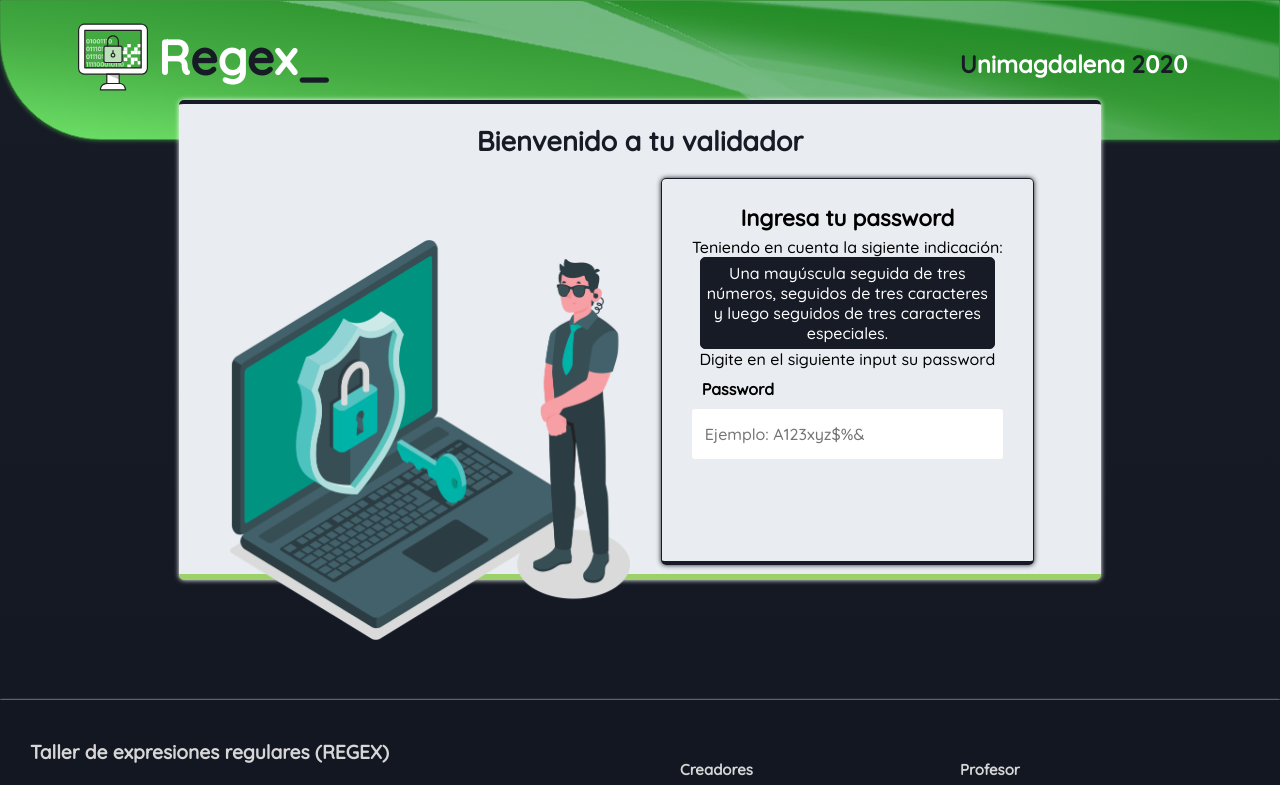
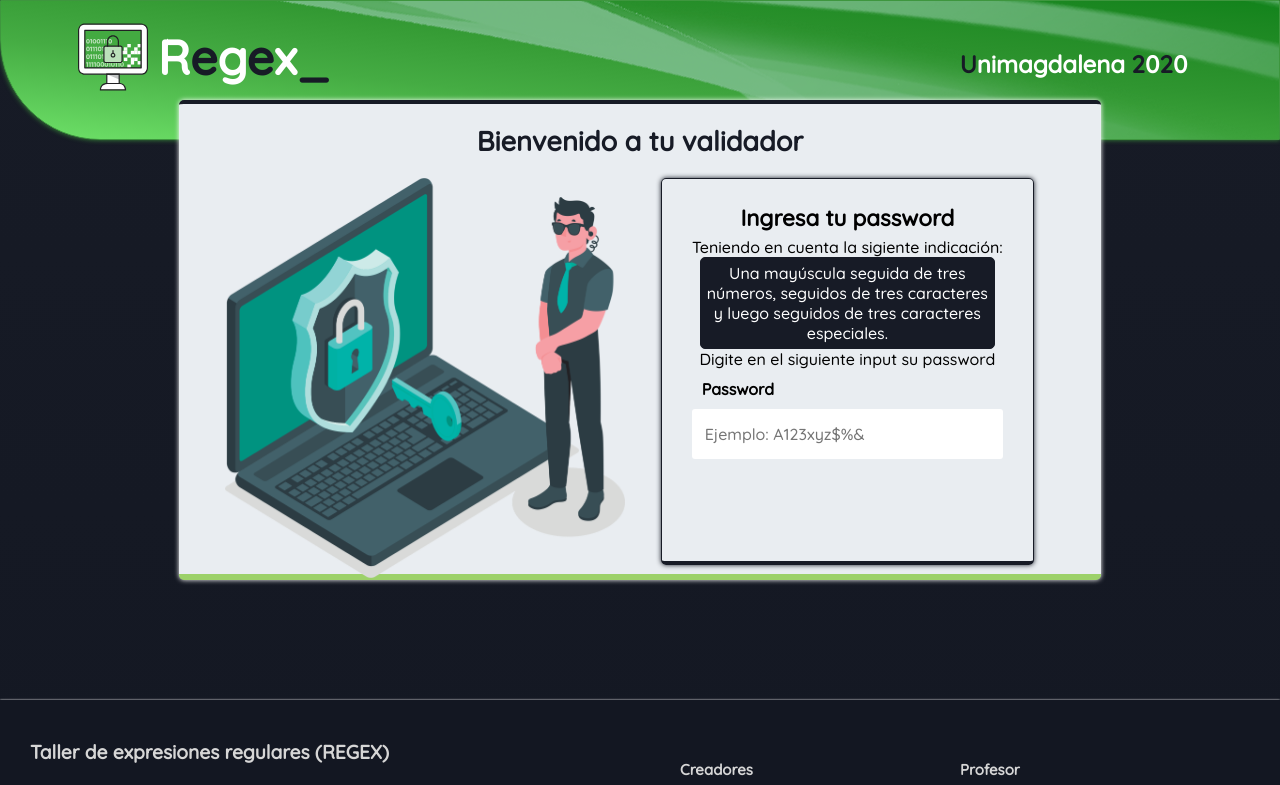
Before and after one commit to BladeNigth/expresiones-regulares, a React (Create React App) app: page / in a window 1280 px wide. Shown: the top 785 px of the page. Built offline with nearby package versions, Linux system fonts and the light colour scheme.

Commit message:
preparando deploy

```diff
--- a/src/style/contenedor.scss
+++ b/src/style/contenedor.scss
@@ -34,9 +34,9 @@
             & img{
                 height: 400px;
                 width: 400px;
-                position: absolute;
-                left: 18%;
-                top: 30%;
+               // position: relative;
+               // left: 9%;
+               // top: 30%;
                 transition: .2s ease;
 
                 &:hover{
```
Also changed, not shown: src/images/principal.png (added).
